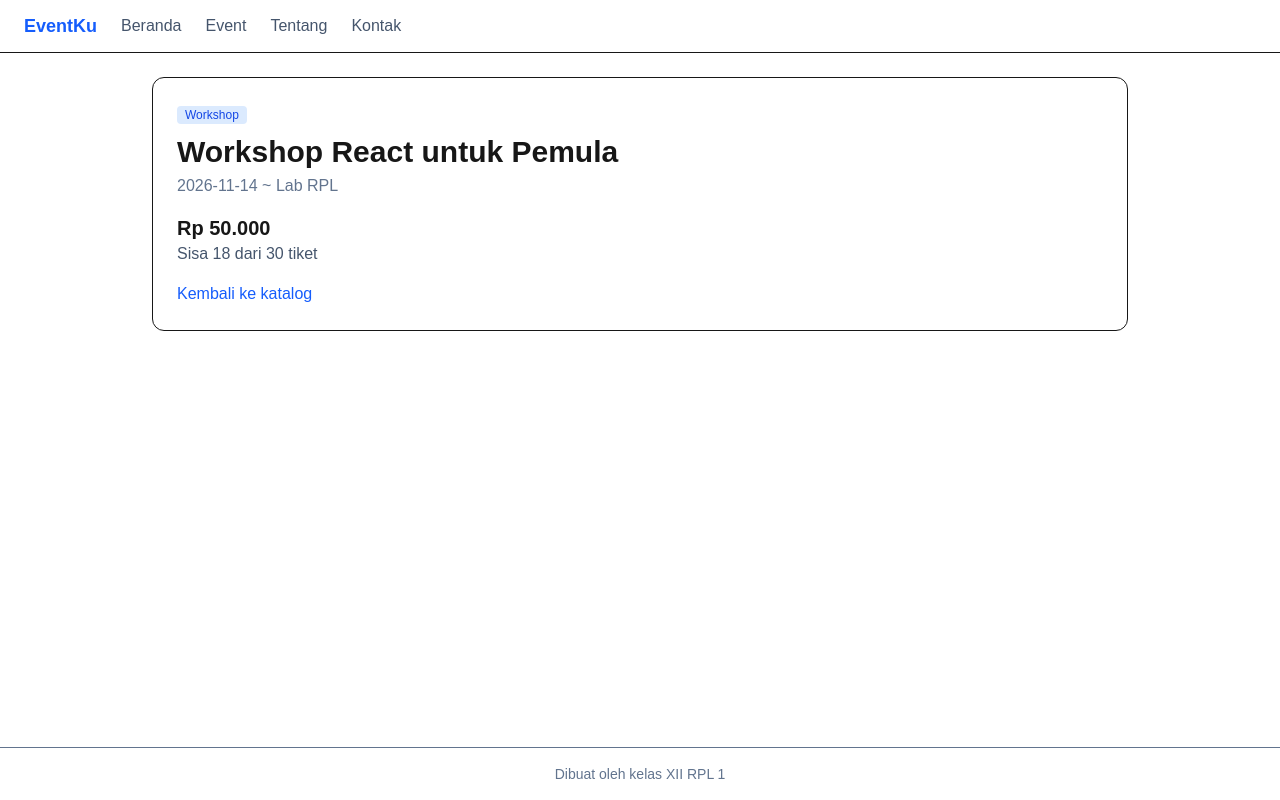
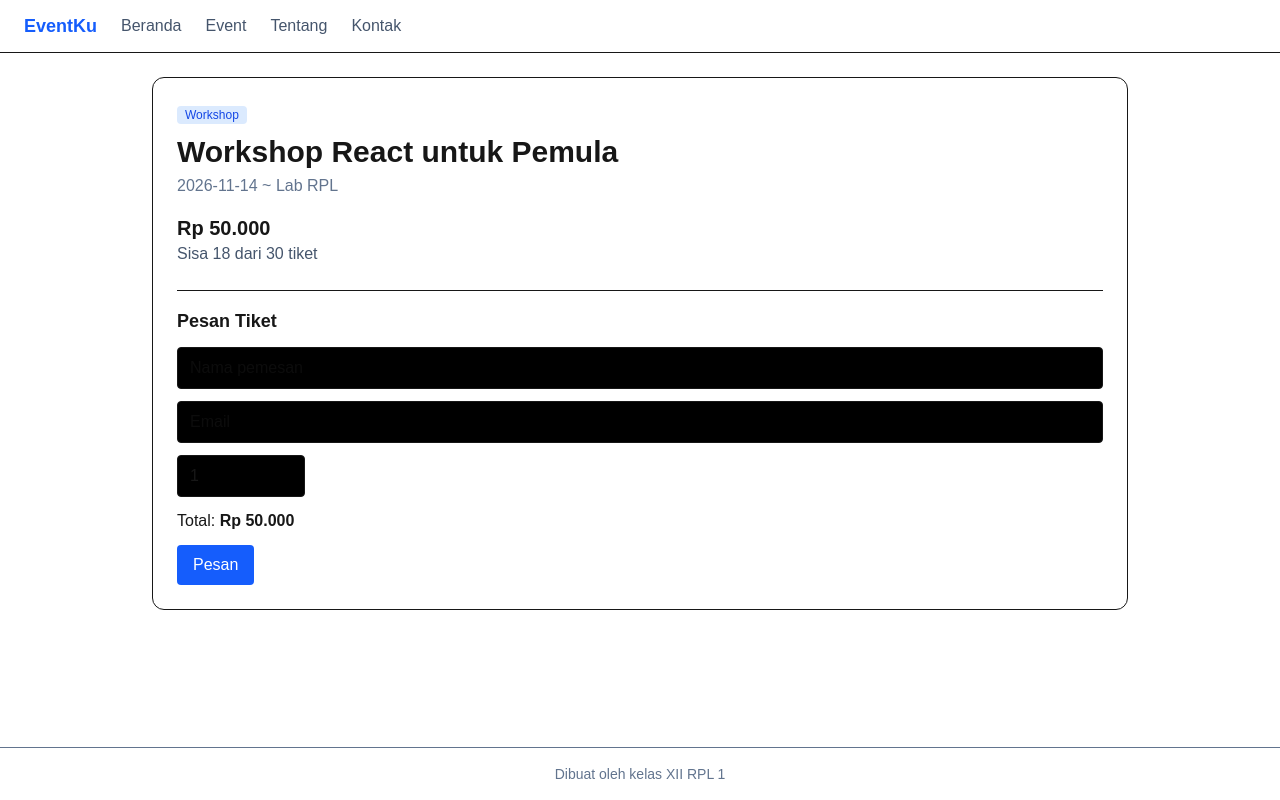
Before and after one commit to alh1-pixel/senin1-buatproject, a Next.js app: page /event/1 in a window 1280 px wide. Built offline with nearby package versions, Linux system fonts and the light colour scheme.

Commit message:
Membuat form pemesanan tiket dan membuat validasi datanya

```diff
--- a/app/event/[id]/page.tsx
+++ b/app/event/[id]/page.tsx
@@ -1,11 +1,12 @@
 import { notFound } from "next/navigation";
 import { events, rupiah } from "@/data/events";
-import Link from "next/link";
+import FormPesan from "@/components/FormPesan";
 
 export default async function Detail({ params }: PageProps<"/event/[id]">) {
   const { id } = await params;
   const event = events.find((e) => e.id === Number(id));
   if (!event) notFound();
+
   const sisa = event.kuota - event.terisi;
   return (
     <article className="rounded-xl border bg-white p-6">
@@ -20,12 +21,7 @@ export default async function Detail({ params }: PageProps<"/event/[id]">) {
       <p className="text-slate-600">
         Sisa {sisa} dari {event.kuota} tiket
       </p>
-      <Link
-        href="/event"
-        className="mt-4 inline-block text-blue-600 hover:underline"
-      >
-        Kembali ke katalog
-      </Link>
+      <FormPesan event={event} />
     </article>
   );
 }
--- /dev/null
+++ b/components/FormPesan.tsx
@@ -0,0 +1,60 @@
+"use client";
+import { useState } from "react";
+import { rupiah, type Event } from "@/data/events";
+
+export default function FormPesan({ event }: { event: Event }) {
+  const sisa = event.kuota - event.terisi;
+  const [nama, setNama] = useState("");
+  const [email, setEmail] = useState("");
+  const [jumlah, setJumlah] = useState(1);
+  const [pesan, setPesan] = useState("");
+  const [berhasil, setBerhasil] = useState(false);
+
+  function kirim(e: React.FormEvent) {
+    e.preventDefault();
+    setBerhasil(false);
+    if (nama.trim().length < 3)
+      return setPesan("Nama harus diisi minimal 3 huruf.");
+    if (!email.includes("@")) return setPesan("Email harus mengandung @.");
+    if (jumlah < 1) return setPesan("Jumlah tiket minimal 1.");
+    if (jumlah > sisa) return setPesan(`Sisa tiket hanya ${sisa}.`);
+    setPesan("");
+    setBerhasil(true);
+  }
+  return (
+    <form onSubmit={kirim} className="mt-6 space-y-3 border-t pt-4">
+      <h2 className="text-lg font-semibold">Pesan Tiket</h2>
+      <input
+        value={nama}
+        onChange={(e) => setNama(e.target.value)}
+        placeholder="Nama pemesan"
+        className="block w-full rounded border px-3 py-2 bg-black"
+      />
+      <input
+        value={email}
+        onChange={(e) => setEmail(e.target.value)}
+        placeholder="Email"
+        className="block w-full rounded border px-3 py-2 bg-black"
+      />
+      <input
+        type="number"
+        value={jumlah}
+        onChange={(e) => setJumlah(Number(e.target.value))}
+        className="block w-32 rounded border px-3 py-2 bg-black"
+      />
+      <p>
+        Total: <b>{rupiah(event.harga * jumlah)}</b>
+      </p>
+      {pesan && <p className="text-red-500">{pesan}</p>}
+      {berhasil && (
+        <p className="text-green-700">
+          Terima kasih {nama}! {jumlah} tiket dipesan(belum tersimpan, ini masih
+          latihan).
+        </p>
+      )}
+      <button className="rounded bg-blue-600 px-4 py-2 text-white hover:bg-blue-700">
+        Pesan
+      </button>
+    </form>
+  );
+}
--- a/data/events.ts
+++ b/data/events.ts
@@ -26,7 +26,7 @@ export const events: Event[] = [
     kategori: "Olahraga",
     tanggal: "2026-11-20",
     lokasi: "Lapangan Sekolah",
-    harga: 0,
+    harga: 20,
     kuota: 20,
     terisi: 20,
   },
```
